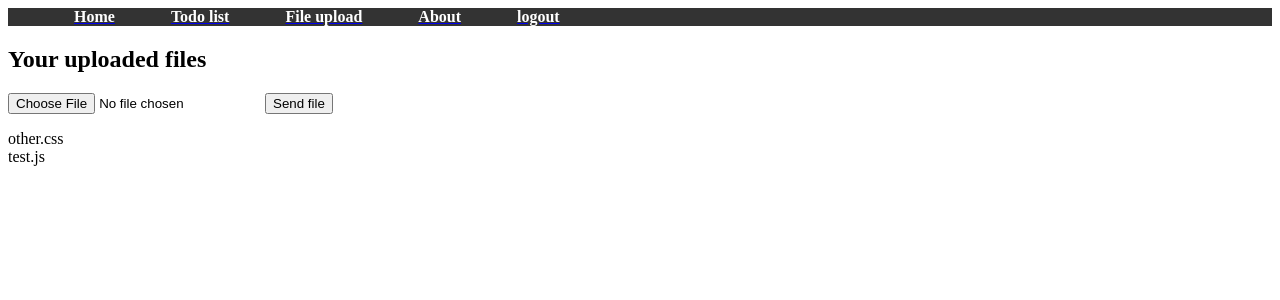
After one commit to nejos97/mboasend, a Flask app: page /upload in a window 1280 px wide. The commit adds this page. Shown: the top 300 px of the page. Run offline with Flask 2, Linux system fonts and the light colour scheme; the visitor is signed in with stand-in values (Sample User, id 1).

Commit message:
set all file to repo

```diff
--- a/app.py
+++ b/app.py
@@ -1,20 +1,18 @@
-from flask import Flask
-from flask import render_template
-from flask import request
-from flask import redirect
-from flask import url_for
-from flask import flash
-from flask import make_response
-from UrlClass import URL
-from werkzeug import generate_password_hash
-import pickle
+import os,sys
+from flask import Flask,render_template,request,redirect,url_for,flash,make_response,session
 
 app = Flask(__name__)
 app.secret_key = "Hello"
+app.config['PERMANENT_SESSION_LIFETIME'] = 3600*24*30
 
-@app.route("/", methods=['GET','POST'])
+@app.route("/")
+def index():
+    return render_template("index.html",title="Home")
+
+
+@app.route("/todo/", methods=['GET','POST'])
 def todo():
-    if not request.cookies.get("auth"):
+    if not "auth" in session :
         return redirect(url_for("login"))
     t=[]
     with open("donnee.dat","r") as f :
@@ -27,27 +25,35 @@ def todo():
     t.reverse()
     return render_template("todo.html", title="Todo list", todo = t)
 
-@app.route("/login",methods=['GET','POST'])
+@app.route("/upload")
+def upload():
+    liste = os.listdir("uploads")
+    return render_template("uploads.html",title="Uploads", fichiers = liste)
+
+@app.route("/about")
+def about():
+    pass
+
+@app.route("/login/",methods=['GET','POST'])
 def login():
     error = None
-    if request.cookies.get("auth"):
+    if "auth" in session :
         flash("You are already logged in")
-        return redirect(url_for("todo"))
+        return redirect(url_for("index"))
     if request.method == 'POST':
         if request.form['username']=="m" and request.form['password']=="m" :
-            resp = make_response(redirect(url_for("todo")))
-            resp.set_cookie("auth","0")
-            return resp
+            session["auth"] = True
+            return redirect(url_for("index"))
         else :
             error = "username or password is invalide"
     return render_template("login.html",title="Login", error=error)
 
 @app.route("/logout/")
 def logout():
-    flash("You were successfully logged out")
-    resp = make_response(redirect(url_for("login")))
-    resp.set_cookie("auth","",expires=0)
-    return resp
+    if "auth" in session :
+        flash("You were successfully logout")
+        session.pop("auth",None)
+    return redirect(url_for("login"))
 
 @app.errorhandler(404)
 def error404(error):
--- /dev/null
+++ b/static/main.css
@@ -0,0 +1,18 @@
+.allitem
+{
+  list-style-type: none;
+  background-color: #333;
+}
+.item
+{
+  display: inline;
+  padding: 14px 16px;
+  margin: 10px;
+  color: white;
+  text-decoration: none;
+  font-weight: bold;
+}
+.element
+{
+
+}
--- a/templates/default.html
+++ b/templates/default.html
@@ -1,8 +1,21 @@
 <html>
   <head>
     <title>{{ title }}</title>
+    <link rel="stylesheet" href="{{ url_for('static',filename='main.css') }}">
   </head>
   <body>
+    <!-- block for nav if user is authenticated -->
+    {% if "auth" in session %}
+      <ul class="allitem">
+        <a  href="{{url_for("index")}}"><li class="item">Home</li></a>
+        <a  href="{{url_for("todo")}}"><li class="item">Todo list</li></a>
+        <a  href="{{url_for("upload")}}"><li class="item">File upload</li></a>
+        <a  href="{{url_for("about")}}"><li class="item">About</li></a>
+        <a  href="{{url_for("logout")}}"><li class="item">logout</li></a>
+      </ul>
+    {% endif %}
+
+    <!-- Block for flash message -->
     {% with messages = get_flashed_messages() %}
       {% if messages %}
         {% for message in messages %}
@@ -10,8 +23,11 @@
         {% endfor %}
       {% endif %}
     {% endwith %}
+
+    <!-- Block for content -->
     <div class="content">
       {% block content %}{% endblock %}
     </div>
+    <script type="text/javascript" src="{{ url_for('static',filename='main.js') }}">
   </body>
 </html>
--- a/templates/todo.html
+++ b/templates/todo.html
@@ -2,14 +2,13 @@
 
 {% block content %}
   <h2>My todo list</h2>
-  <h4><a href="{{ url_for("logout") }}">Logout</a></h4>
   <form method="POST" action="">
     <input type="text" name="item" placeholder="New item">
     <input type="submit" value="Save to my list">
   </form>
   <ul>
     {% for t in todo %}
-      <li class="item">{{ t }}</li>
+      <li class="element">{{ t }}</li>
     {% endfor %}
   </ul>
 {% endblock %}
--- /dev/null
+++ b/templates/uploads.html
@@ -0,0 +1,12 @@
+{% extends 'default.html'%}
+
+{% block content %}
+  <h2>Your uploaded files</h2>
+  <form method="POST">
+    <input type="file" name="fichier">
+    <input type="submit" value="Send file">
+  </form>
+  {% for f in fichiers %}
+    {{ f }}<br>
+  {% endfor %}
+{% endblock %}
```
Also changed, not shown: UrlClass.py (deleted, +0 -18 lines), templates/index.html (added, +8 -0 lines), uploads/other.css (added), uploads/test.js (added).
